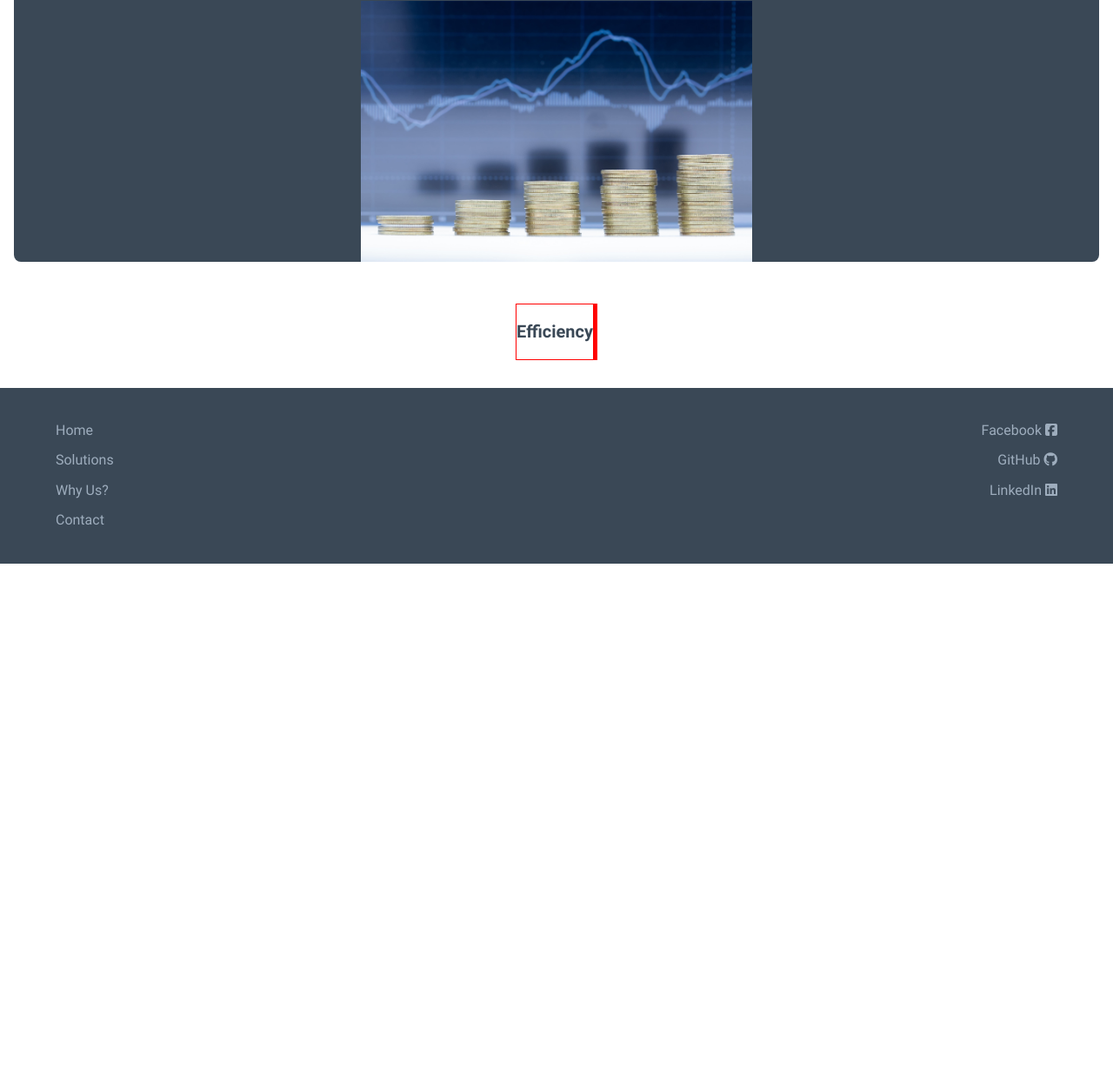
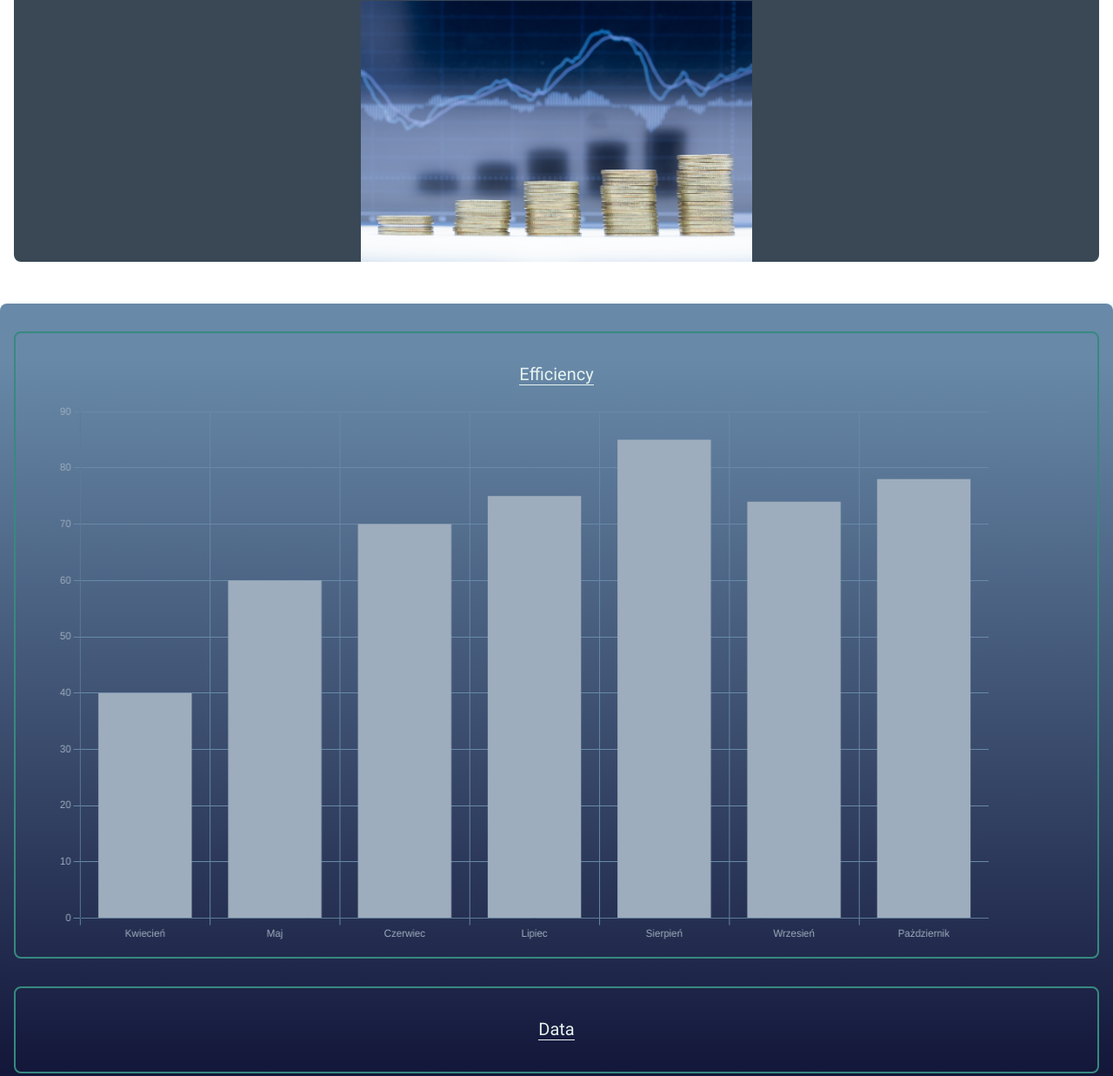
Before and after one commit to SzymonSzmydt/GoodForm, a website: page index.html in a window 1280 px wide. Shown: the part 628-1865 px from the top of the page at 87% size. Before the commit the page ends 1276 px from the top, so only its background shows below. Drawn offline with nearby package versions, Linux system fonts and the light colour scheme.

Commit message:
Add Chart from Charts.js

```diff
--- a/index.html
+++ b/index.html
@@ -4,10 +4,9 @@
     <meta charset="UTF-8">
     <meta name="viewport" content="width=device-width, initial-scale=1.0">
     <meta http-equiv="X-UA-Compatible" content="ie=edge">
-
     <link rel="stylesheet" href="css/main.css">
-
     <title>Solutions for  Web</title>
+    <script src="https://cdn.jsdelivr.net/npm/chart.js"></script>
     <script src="https://kit.fontawesome.com/37718715cc.js" crossorigin="anonymous"></script>
 </head>
 <body>
@@ -35,17 +34,12 @@
 
             </section>
     </header>
-
-    <!- END OF HEADER -->
-
-    <main>
-        <div class="container main row">
+    <main class="container main row">
             <section class="main__section col-sm-12 col-lg-6">
                 <div class="welcome__left">
                     <div class="welcome__title-box">
                         <h1 class="welcome-title">Achieve more by developing all processes</h1>
                     </div>
-
                     <div class="welcome__left-double">
                         <div class="welcome__left-data1 col-sm-12 col-lg-6"></div>
                         <div class="welcome__left-quote col-sm-12 col-lg-6"><q>By automating tasks, we are able to focus on the development,
@@ -65,9 +59,7 @@
                     </div>
                 </div>
             </section>
-
             <section class="main__section col-sm-12 col-lg-6">
-
                 <div class="welcome__right">
                     <div class="welcome__right-title">
                         <p>Higher management efficiency</p>
@@ -75,46 +67,42 @@
                     <div class="welcome__right-body"></div>
                 </div>
             </section>
-        </div>
     </main>
+    <div class="container body__animation row">
+            <section class="body__box col-sm-12 col-lg-4">
+                <h3 class="animation-text"> Efficiency </h3>
+                <div class="animation__left-bar">
+                    <canvas id="myChart" style="width:90%;max-width:90%"></canvas>
+                </div>
+            </section>
+            <section class="body__box col-sm-12 col-lg-3">
+                <h3 class="animation-text"> Data </h3>
+                <div class="animation__center-bar">
 
-    <!- END OF MAIN -->
-
-    <div class="body__animation container">
-
-        <section class="body__animation-left">
-            <h3 class="animation-text"> Efficiency </h3>
-            <div class="animation__left-bar"></div>
-        </section>
-        <section class="body__animation-center"></section>
-        <section class="body__animation-right"></section>
-
+                </div>
+            </section>
+            <section class="body__box col-sm-12 col-lg-4">
+                <h3 class="animation-text"> Sample </h3>
+            </section>
     </div>
-
-    <!- END OF BODY ANIMATION SECTION -->
-
     <footer class="footer">
         <div class="footer__box container row">
-
             <section class="foot__left col-sm-6 col-lg-4">
                 <a href="#" class="menu_home">Home</a>
                 <a href="#" class="menu_solutions">Solutions</a>
                 <a href="#" class="menu_why_us">Why Us?</a>
                 <a href="#" class="menu_contact">Contact</a>
             </section>
-
             <section class="foot__center col-lg-4">
                 <a href="#">Global Web Solutions</a>
                 <p>We help you reach the next level</p>
             </section>
-
             <section class="foot__right col-sm-6 col-lg-4">
                 <a href="https://www.facebook.com/szymon.sz.10/"></i> Facebook <i class="fa-brands fa-facebook-square"></i></a>
                 <a href="https://github.com/SzymonSzmydt"></i> GitHub <i class="fa-brands fa-github"></i></a>
                 <a href="https://www.linkedin.com/in/szymon-szmydt-5b0992230/"></i> LinkedIn <i class="fa-brands fa-linkedin"></i></a>
             </section>
         </div>
-
     </footer>
     <script type="text/javascript" src="scripts/script.js"></script>
 </body>
--- a/package.json
+++ b/package.json
@@ -15,5 +15,8 @@
   },
   "browserslist": [
     "defaults"
-  ]
+  ],
+  "dependencies": {
+    "chart.js": "^3.8.0"
+  }
 }
--- a/scripts/script.js
+++ b/scripts/script.js
@@ -13,6 +13,52 @@ function hamburgerAnimation() {
 
         menu.classList.toggle("menuMobile");
 }
+hamburger.addEventListener("click", hamburgerAnimation);
 
 
-hamburger.addEventListener("click", hamburgerAnimation);
+new Chart("myChart", {
+  type: "bar",
+  data: {
+    labels: ["Kwiecień", "Maj", "Czerwiec", "Lipiec", "Sierpień", "Wrzesień", "Pażdziernik"],
+    datasets: [{
+      backgroundColor: ["#9EADBD", "#9EADBD","#9EADBD","#9EADBD","#9EADBD", "#9EADBD", "#9EADBD"],
+      data: [40, 60, 70, 75, 85, 74, 78],
+    }]
+  },
+  options: {
+    animations: {
+        tension: {
+            duration: 1000,
+            easing: 'easeInCubic',
+            from: 10,
+            to: 0,
+            loop: true
+          }
+    },
+    scales: {
+        x: {
+            grid: {
+                tickColor: "#6889A8",
+                color: "#6889A8"
+            },
+            ticks: {
+                color: "#9EADBD"
+            },
+        },
+        y: {
+            grid: {
+                tickColor: "#6889A8",
+                color: "#6889A8"
+            },
+            ticks: {
+                color: "#9EADBD"
+            }
+        }
+    },
+    plugins: {
+        legend: {
+            display: false
+        },
+    }
+  }
+});
--- a/scss/components/_body.scss
+++ b/scss/components/_body.scss
@@ -2,8 +2,17 @@
 
 .body__animation {
     display: flex;
-    justify-content: center;
+    justify-content: space-between;
     flex-wrap: wrap;
+
+    font-family: $normal-text;
+    color: $color-accent;
+
+    background: rgb(2,0,36);
+    background: linear-gradient(0deg, rgba(2,0,36,1) 0%, rgba(104,137,168,1) 94%);
+    box-shadow: 6px 6px 6px 5px $color-primary;
+
+    border-radius: $radius;
 
     @include mobile {
         margin-top: 2rem;
@@ -12,25 +21,52 @@
     @include desktop {
         margin-top: 5rem;
     }
+}
 
-    font-family: $normal-text;
+.body__box {
+    display: flex;
+    flex-direction: column;
+    align-items: center;
+
+    border: 2px solid $color-deep;
+    border-radius: $radius;
+
+    @include mobile {
+        margin: 2rem 0;
+        padding: 1rem 0;
+
+        &:nth-of-type(2) {
+            margin: 0;
+        }
+    }
+
+    @include desktop {
+        margin: 1rem 0;
+
+        &:nth-of-type(2) {
+            margin: 1rem 0;
+        }
+    }
 
     .animation-text {
-        font-family: $bold-text;
+        font-family: $normal-text;
         font-size: 1.25rem;
-        color: $color-black;
+        font-weight: 500;
+        color: $color-accent;
+
+        border-bottom: 1px solid $color-accent;
     }
 }
 
-.body__animation-left {
-
-    border: 1px solid red;
+canvas {
+    padding: 0 0 0 3rem;
 }
 
-.body__animation-center {
-    border: 1px solid red;
+.animation__left-bar {
+    display: flex;
+    align-items: flex-end;
+
+    color: "#E6F4F1";
+
+    width: 100%;
 }
-
-.body__animation-right {
-    border: 1px solid red;
-}
```
Also changed, not shown: css/main.css, 2 other files.
